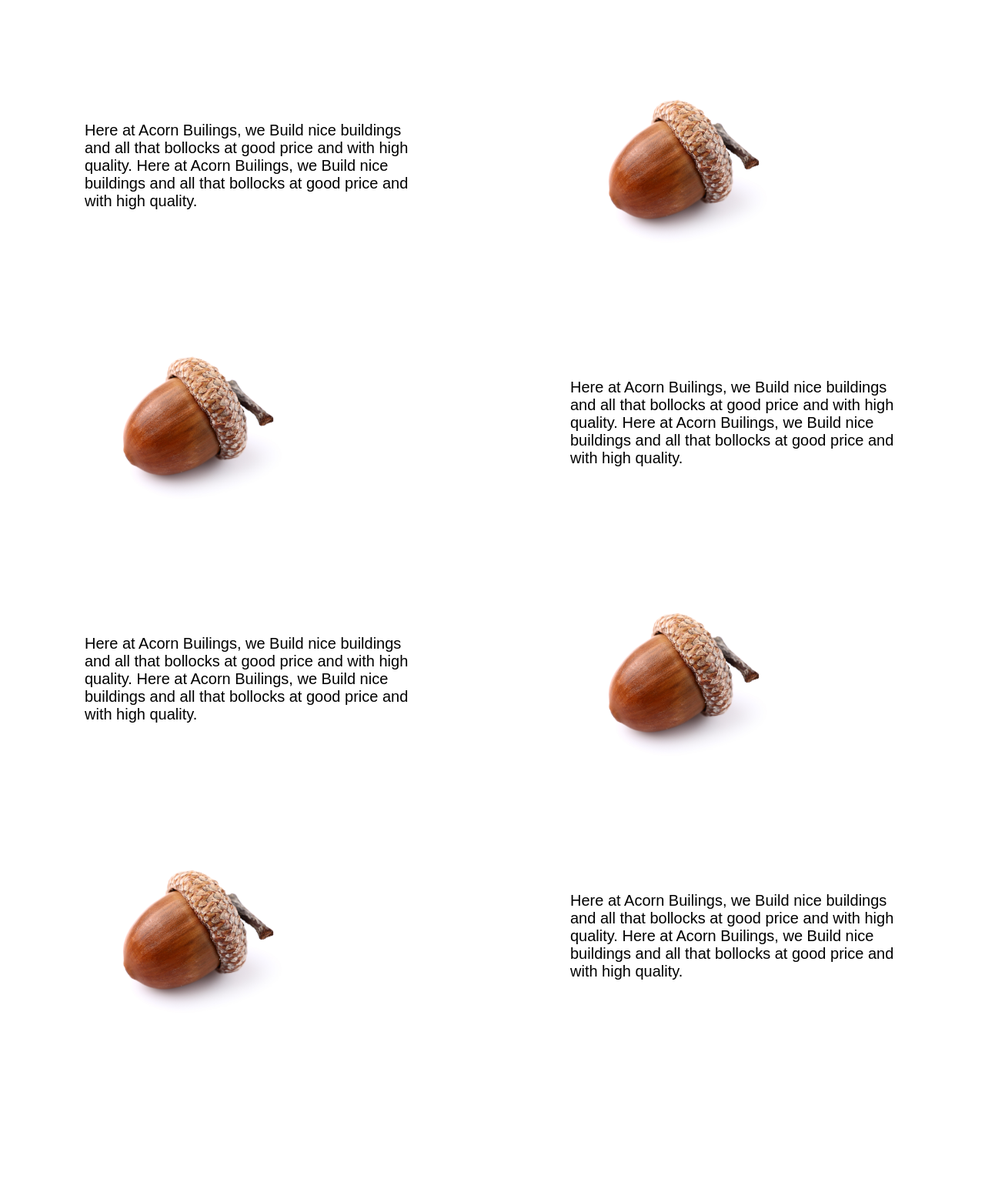
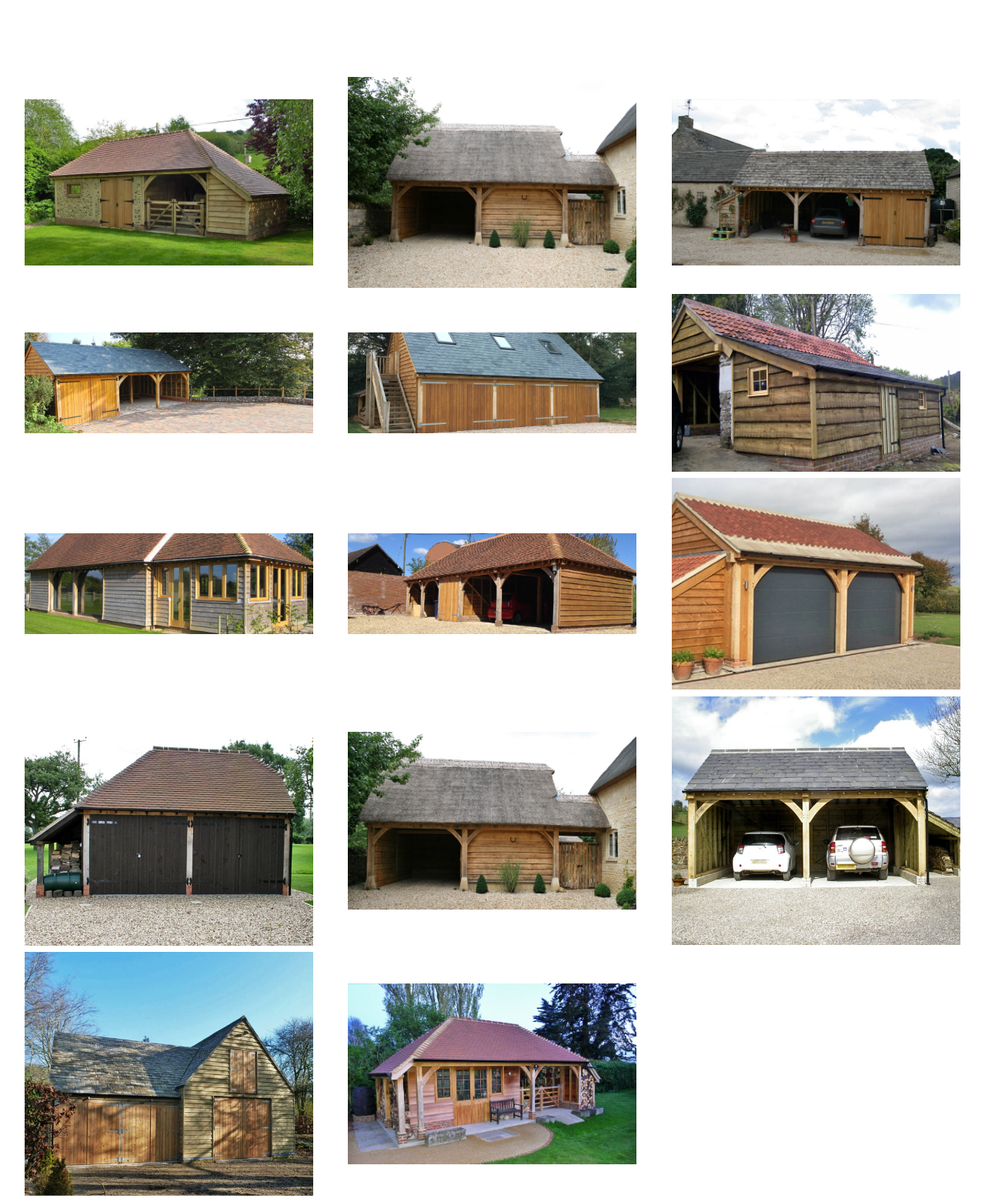
Before and after one commit to AB-user/AB-site, a plain HTML site: page gallery.html in a window 1280 px wide. Shown: the part 1029-2591 px from the top of the page at 77% size. Before the commit the page ends 2471 px from the top, so only its background shows below. Drawn offline with Linux system fonts and the light colour scheme.

Commit message:
Add files via upload

```diff
--- a/gallery.html
+++ b/gallery.html
@@ -30,10 +30,11 @@
           background-color: #04AA6D;
           color: white;
         }
+
     </style>
         <meta charset="UTF-8">
     <title>Acorn Buildings</title>
-    <img style="width: 100%;" src="./banner1.png">
+    <img style="width: 100%;" src="./banner2.png">
     <div class="topnav" style="width: 100%;">
   <a href="./index.html" style="font-family: arial;">Acorn Buildings</a>
   <a class="active" href="./gallery.html" style="font-family: arial;">Gallery</a>
@@ -44,27 +45,43 @@
 </head>
 
 
-<table style="width: 100%; padding-top: 100px;">
-    <tr>
-        <td style="width: 45%; padding-left: 100px; padding-right: 100px; padding-bottom: 100px; font-size: 20px; font-family:arial;">Here at Acorn Builings, we Build nice buildings and all that bollocks at good price and with high quality. Here at Acorn Builings, we Build nice buildings and all that bollocks at good price and with high quality.</td>
-        <td><img style="width: 45%; padding-left: 100px; padding-right: 100px; padding-bottom: 100px;" src="./acorn.jpg" alt="An acorn"></img></td>
+<table class="pics" style="text-align: center; width: 100%; padding-top: 100px;">
+    <tr style="width: 100%;">
+        <td style="width: 33.3%; text-align: center;"><img src="./build1.jpg" style="width: 90%; text-align: center;"></td>
+
+        <td style="width: 33.3%; text-align: center;"><img src="./build2.jpg" style="width: 90%; text-align: center;"></td>
+
+        <td style="width: 33.3%; text-align: center;"><img src="./build3.jpg" style="width: 90%; text-align: center;"></td>
     </tr>
-    <tr>
-        <td><img style="width: 45%; padding-left: 100px; padding-bottom: 100px; padding-right: 100px;" src="./acorn.jpg" alt="An acorn"></img></td>
+    <tr style="width: 100%;">
+        <td style="width: 33.3%; text-align: center;"><img src="./build4.jpg" style="width: 90%; text-align: center;"></td>
 
-        <td style="width: 45%; padding-left: 100px; padding-bottom: 100px; padding-right: 100px; font-size: 20px; font-family:arial;">Here at Acorn Builings, we Build nice buildings and all that bollocks at good price and with high quality. Here at Acorn Builings, we Build nice buildings and all that bollocks at good price and with high quality.</td>
+        <td style="width: 33.3%; text-align: center;"><img src="./build5.jpg" style="width: 90%; text-align: center;"></td>
+
+        <td style="width: 33.3%; text-align: center;"><img src="./build6.jpg" style="width: 90%; text-align: center;"></td>
+    </tr>
+    <tr style="width: 100%;">
+        <td style="width: 33.3%; text-align: center;"><img src="./build7.jpg" style="width: 90%; text-align: center;"></td>
+
+        <td style="width: 33.3%; text-align: center;"><img src="./build8.jpg" style="width: 90%; text-align: center;"></td>
+
+        <td style="width: 33.3%; text-align: center;"><img src="./build9.jpg" style="width: 90%; text-align: center;"></td>
+    </tr>
+    <tr style="width: 100%;">
+        <td style="width: 33.3%; text-align: center;"><img src="./build10.jpg" style="width: 90%; text-align: center;"></td>
+
+        <td style="width: 33.3%; text-align: center;"><img src="./build11.jpg" style="width: 90%; text-align: center;"></td>
+
+        <td style="width: 33.3%; text-align: center;"><img src="./build12.jpg" style="width: 90%; text-align: center;"></td>
+    </tr>
+    <tr style="width: 100%;">
+        <td style="width: 33.3%; text-align: center;"><img src="./build13.jpg" style="width: 90%; text-align: center;"></td>
+
+        <td style="width: 33.3%; text-align: center;"><img src="./build14.jpg" style="width: 90%; text-align: center;"></td>
+
 
     </tr>
-    <tr>
-        <td style="width: 45%; padding-left: 100px; padding-bottom: 100px; padding-right: 100px; font-size: 20px; font-family:arial;">Here at Acorn Builings, we Build nice buildings and all that bollocks at good price and with high quality. Here at Acorn Builings, we Build nice buildings and all that bollocks at good price and with high quality.</td>
-        <td><img style="width: 45%; padding-bottom: 100px; padding-left: 100px; padding-right: 100px;" src="./acorn.jpg" alt="An acorn"></img></td>
-    </tr>
-    <tr>
-        <td><img style="width: 45%; padding-left: 100px; padding-bottom: 100px; padding-right: 100px;" src="./acorn.jpg" alt="An acorn"></img></td>
 
-        <td style="width: 45%; padding-left: 100px; padding-bottom: 100px; padding-right: 100px; font-size: 20px; font-family:arial;">Here at Acorn Builings, we Build nice buildings and all that bollocks at good price and with high quality. Here at Acorn Builings, we Build nice buildings and all that bollocks at good price and with high quality.</td>
-
-    </tr>
 </table>
 
 </html>
```
Also changed, not shown: about.html (+1 -1 lines), contact.html (+12 -6 lines), index.html (+1 -1 lines), build10.jpg (added), build11.jpg (added), build12.jpg (added), build13.jpg (added), build14.jpg (added), build1a.jpg (added), build2a.jpg (added), build4.jpg (added), build5.jpg (added), build6.jpg (added), build7.jpg (added), 4 more files, 1 other file.
